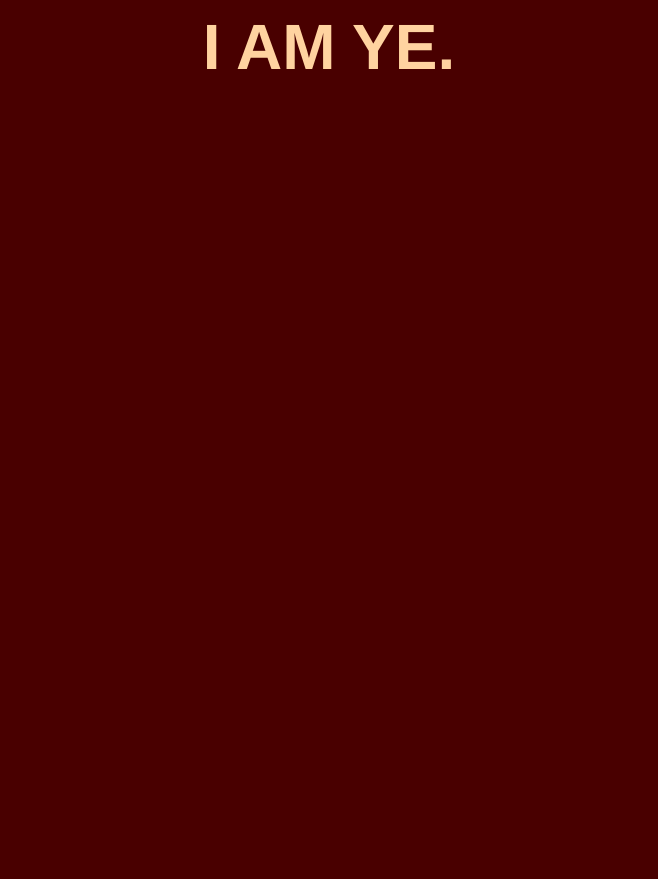
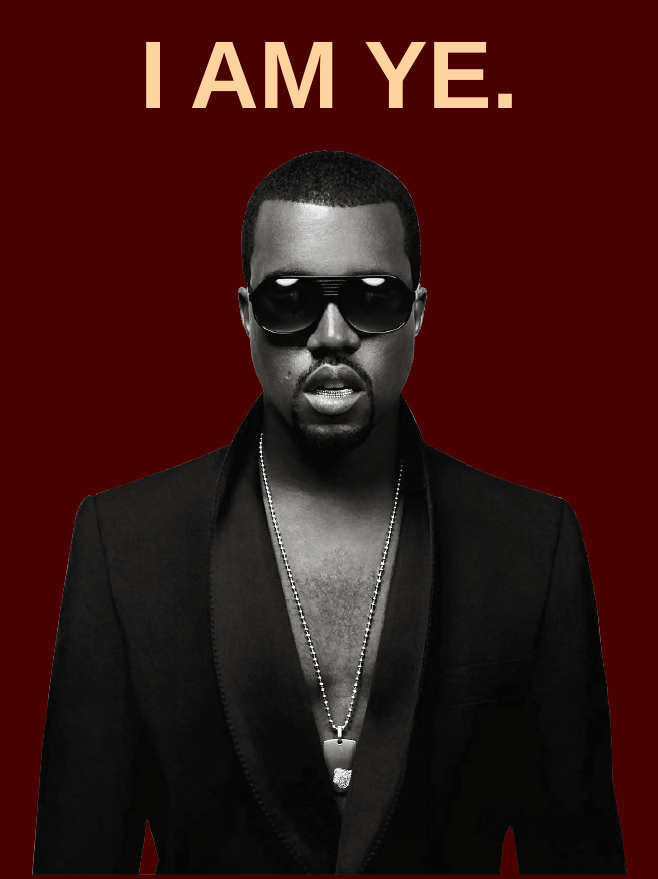
Before and after one commit to samraatpchauhan-eng/I-Am-YE, a plain HTML site: page Index.html in a window 1280 px wide. Shown: the whole page, without its empty margins (311-969 px from the left). Before the commit the page ends 810 px from the top, so only its background shows below. Drawn offline with Linux system fonts and the light colour scheme.

Commit message:
added the assets folder and inserted a title image of ye

```diff
--- a/Index.html
+++ b/Index.html
@@ -17,8 +17,8 @@
         h1 {
             text-align: center;
             margin: 10px 0;
-            font-size: 4em;
-            animation: drop-in 900ms;
+            font-size: 6em;
+            animation: drop-in 1000ms;
         }
 
         @keyframes drop-in {
@@ -33,8 +33,23 @@
             }
         }
 
+        #title {
+            padding: 10px;
+        }
+
+        .info-card {
+            background: rgba(0, 0, 0, 0.479);
+            border: 2px solid #ffd3a0;
+            padding: 15px 25px;
+            border-radius: 8px;
+            min-width: 300px;
+        }
+
     </style>
 </head>
 <body>
-    <h1>I AM YE.</h1>
+    <h1 id="title">I AM YE.</h1>
+    <div style="text-align: center; animation: drop-in 1000ms;">
+        <img src="assets/pngegg.png" alt="Ye Ye Boi">
+    </div>
 </body>
```
Also changed, not shown: assets/pngegg.png (added).
